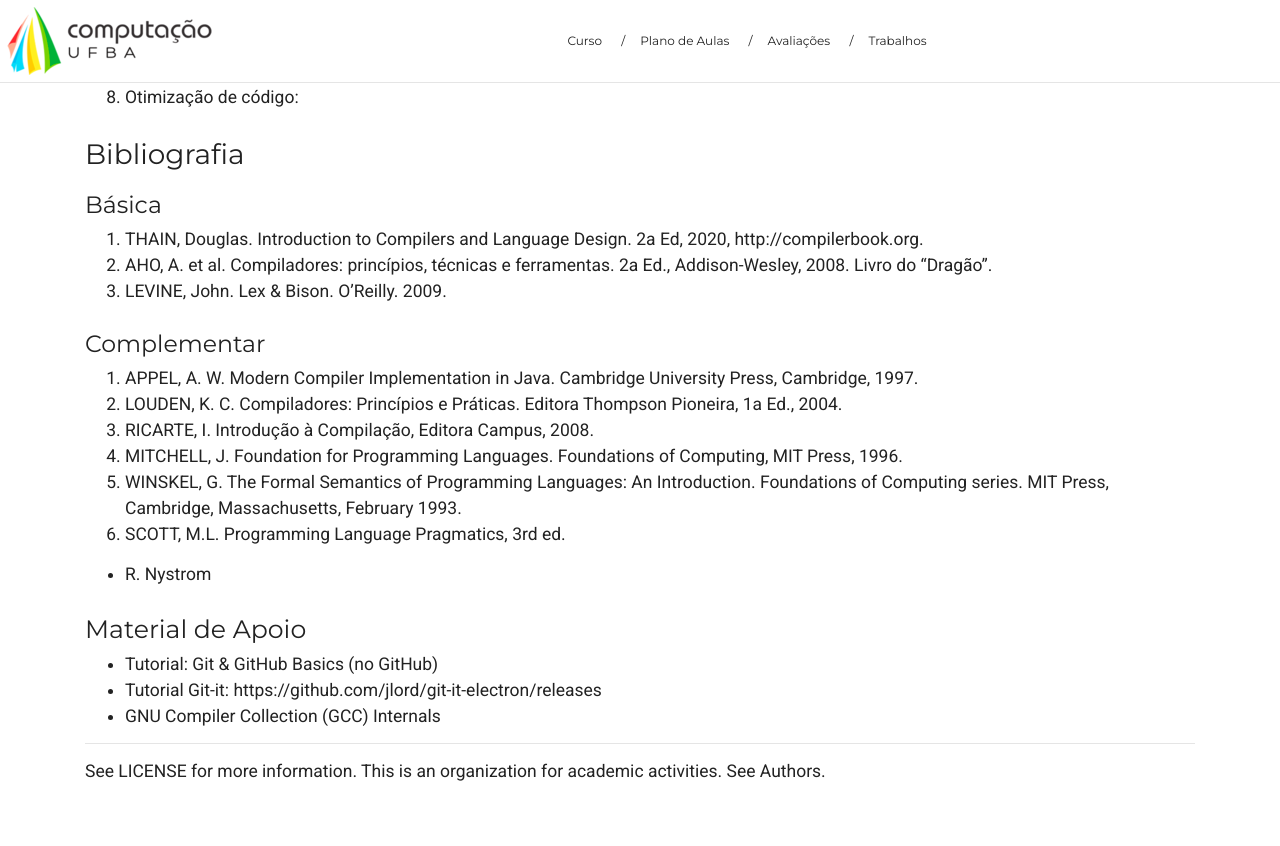
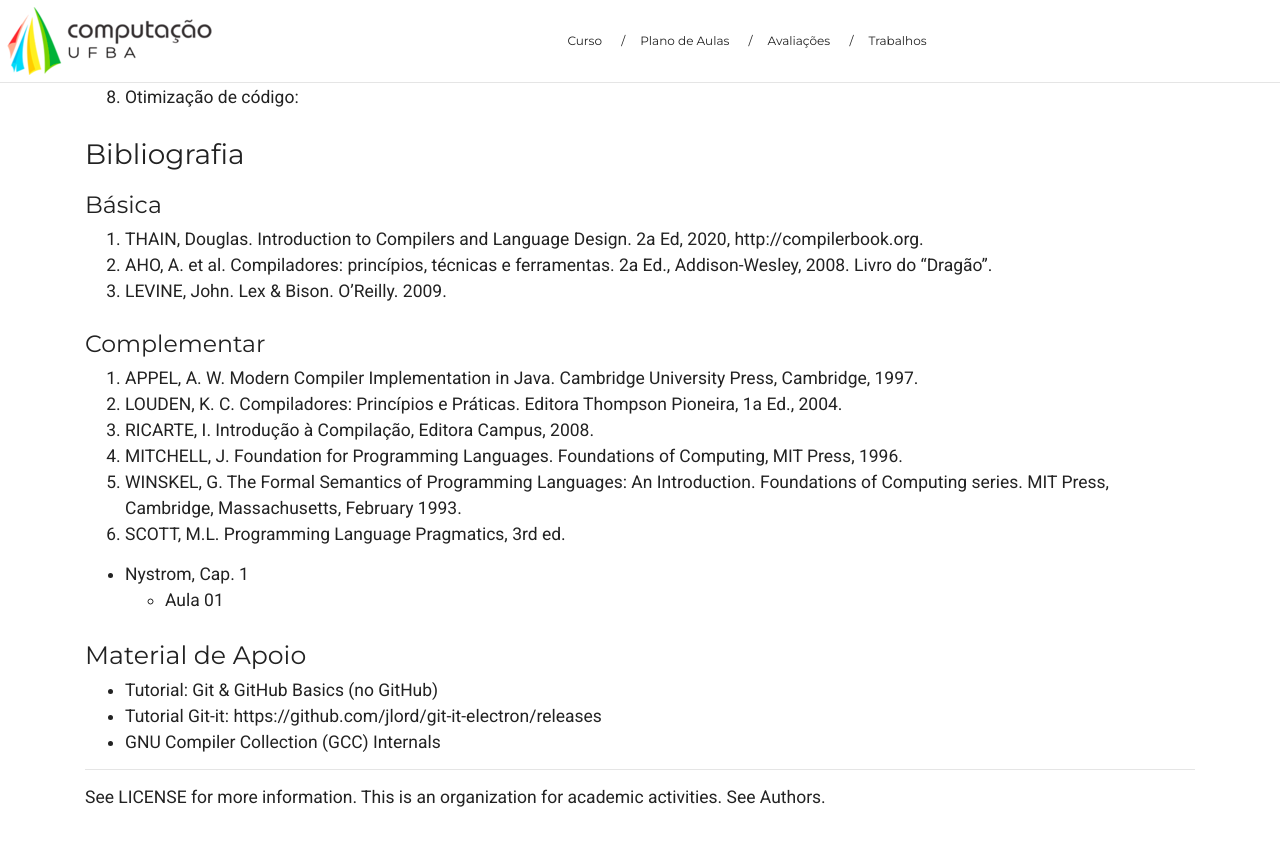
Before and after one commit to MATA61-IC-UFBA/mata61-ic-ufba.github.io, a Jekyll site: the page built from 20262/index.md, in a window 1280 px wide and 900 px high, scrolled down 1182 px. Shown: the top 846 px of the window. Built offline with Jekyll 4.4.1, drawn with Linux system fonts in a browser that asks for light colours.

Commit message:
Update reference link and add new section

```diff
--- a/20262/index.md
+++ b/20262/index.md
@@ -61,7 +61,8 @@
 8. WINSKEL, G. The Formal Semantics of Programming Languages: An Introduction. Foundations of Computing series. MIT Press, Cambridge, Massachusetts, February 1993.
 9. SCOTT, M.L. Programming Language Pragmatics, 3rd ed.
 
-- [R. Nystrom](./Aula01_Compiladores_Introducao_Mapa.md)
+- [Nystrom, Cap. 1](https://craftinginterpreters.com/introduction.html)
+   - [Aula 01](./Aula01_Compiladores_Introducao_Mapa.md)
 
 ### Material de Apoio
 
```
